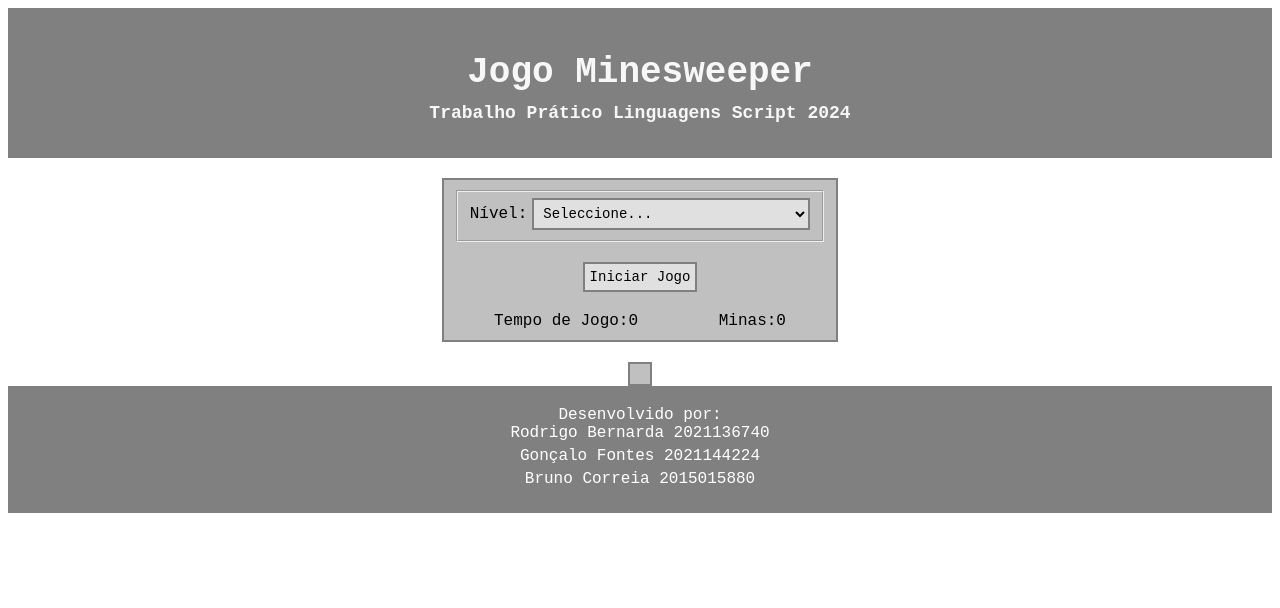
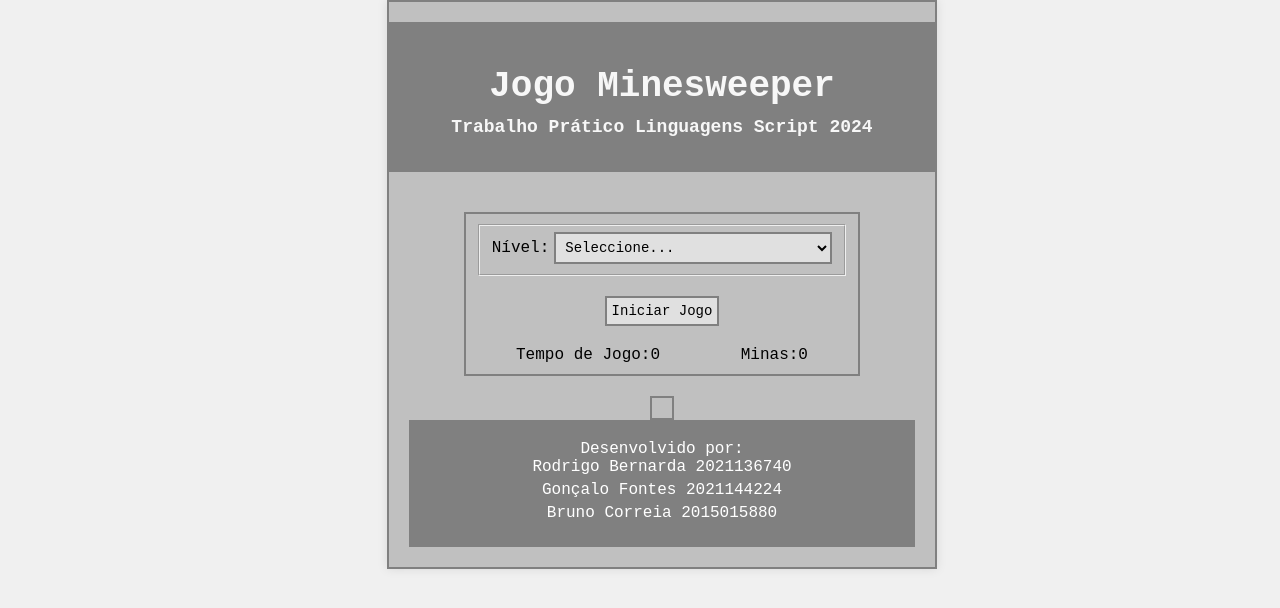
Before and after one commit to rodas404/TP-LS2024, a React (Create React App) app: page / in a window 1280 px wide. Shown: the top 608 px of the page. Built offline with nearby package versions, Linux system fonts and the light colour scheme.

Commit message:
Add files via upload

```diff
--- a/src/App.css
+++ b/src/App.css
@@ -1,3 +1,46 @@
-.App{
-    text-align: center;
-}
+
+body {
+    background-color: #F0F0F0; /* Cor de fundo clara */
+    font-family: 'Courier New', Courier, monospace; /* Fonte retro */
+    display: flex;
+    justify-content: center;
+    align-items: center;
+    margin: 0;
+
+  }
+  .App > * {
+    margin-bottom: 20px;
+  }
+
+
+.App > *:last-child {
+    margin-bottom: 0;
+  }
+
+  .header-container {
+    width: 100%;
+  }
+  #panel-control {
+    width: 100%;
+  }
+
+  .board-container {
+    width: 100%;
+  }
+
+  /* Ajustes adicionais para o Footer */
+  .footer {
+    width: 100%;
+  }
+
+  .App {
+    display: flex;
+    flex-direction: column;
+    align-items: center;
+    width: 100%;
+    max-width: 1200px;
+    padding: 20px;
+    border: 2px solid #808080;
+    background-color: #C0C0C0; /* Cinza claro retro */
+    box-shadow: 0px 0px 10px rgba(0, 0, 0, 0.1);
+  }
```
Also changed, not shown: src/App.js (line endings or trailing spaces).
